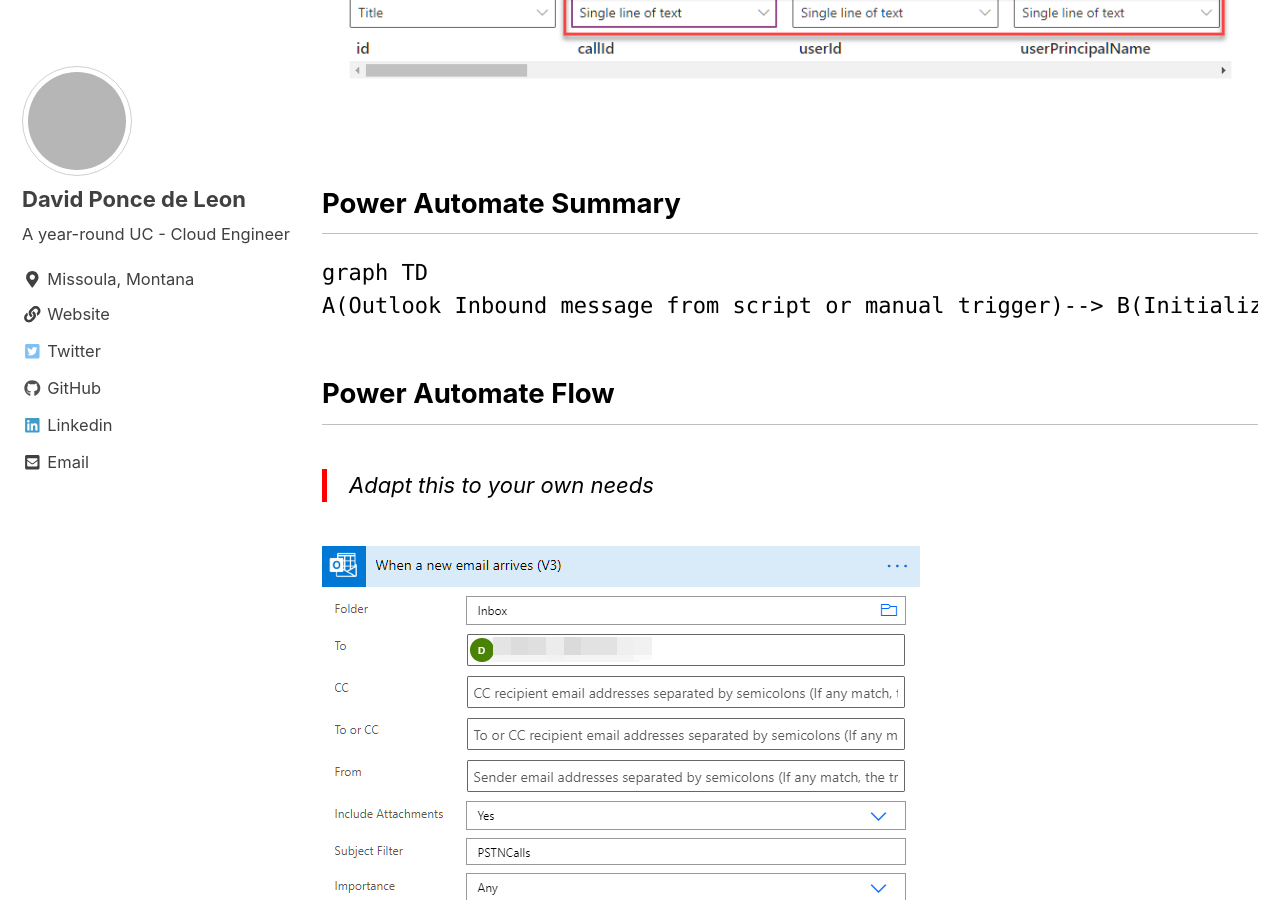
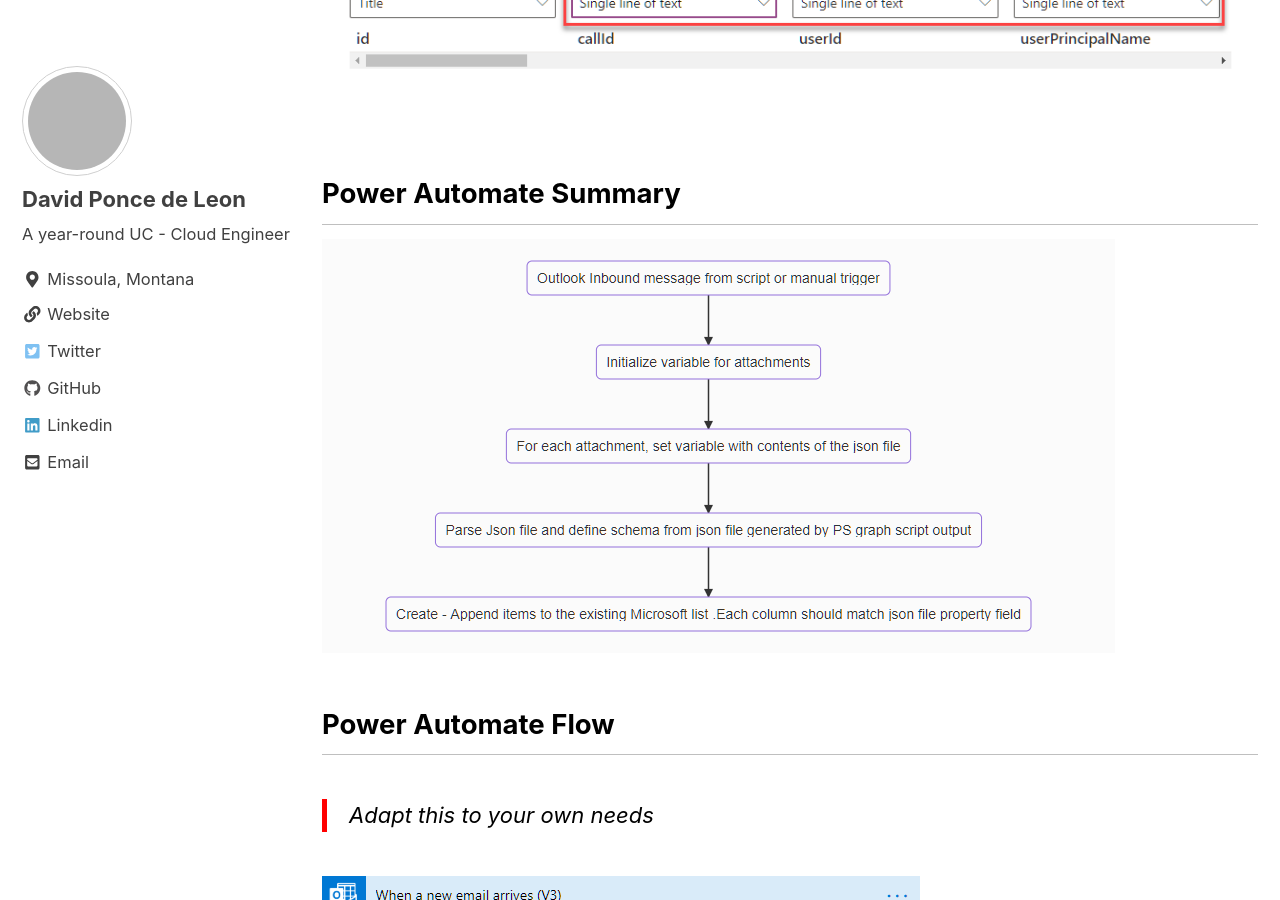
Before and after one commit to Pdleon/pdleon.github.io, a Jekyll site: the page built from _posts/2020-10-08-PSTN Call Records to Microsoft Lists.md, in a window 1280 px wide and 900 px high, scrolled down 2982 px. Built offline with Jekyll 4.4.1, drawn with Linux system fonts in a browser that asks for light colours; cached includes are drawn as plain includes; some of the changed text lies outside the part shown; grey boxes are pictures that could not be loaded.

Commit message:
updated post

````diff
--- a/_posts/2020-10-08-PSTN Call Records to Microsoft Lists.md
+++ b/_posts/2020-10-08-PSTN Call Records to Microsoft Lists.md
@@ -1,7 +1,7 @@
 ---
 title: "Microsoft Teams PSTN Record Calls to Microsoft Lists with Power Automate"
-tags: [MS Graph],[Power Automate]
-excerpt: "Automate Teams' call records to Microsoft Lists "
+tags: [Power Automate]
+excerpt: "Automate PSTN call records in Teams Admin Dashboard to Microsoft Lists "
 ---
 
 After my final thoughts on my article  [PSTN call records with Microsoft Graph](https://pdleon.github.io/Retrieve-PSTN-Calls-with-Microsoft-Graph/) I wanted to move this data to Microsoft Lists with Power Automate
@@ -20,14 +20,7 @@ The benefits are quite a few as expressed before :
 
 ## The goal
 
-```mermaid
-graph LR
-A[Teams Admin Portal Usage PSTN Reports] -->B(MS Graph via Powershell Script)
-    B --> C{Json file}
-    C -->|Save on Local| D(Offline Access)
-    C -->|Email| E[Power Automate to Microsoft Lists] --> F(Teams Channel Tab)
-```
-
+![](../assets/images/GoalDiagram.png)
 
 
 > Ideally, Microsoft teams' portal would offer this seamless interoperability but as of today, it's not possible so here is my workaround to this goal
@@ -42,17 +35,17 @@ A[Teams Admin Portal Usage PSTN Reports] -->B(MS Graph via Powershell Script)
 
 
 ```powershell
-					$creds= import-Clixml -Path "Yourpath\file.txt" # --> Prior to adding this line, I exported my credentials to an offline file
-                 	$mailparameters = @{
-                    From ='username@yourdomain'
-                    smtpserver = "smtp.office365.com"
-                    subject = "Your Custom Subject"
-                    credential = $creds
-                    body= 'Your email body'
-                    Port = 587
-                    UseSsl = $true
-                }
-                 get-childitem "Your Saved local folder\jsonfile.json" | Send-MailMessage @mailparameters -to $EmailTo # -> $Emailto variable or hard coded email address
+$creds= import-Clixml -Path "Yourpath\file.txt" # --> Prior to adding this line, I exported my credentials to an offline file
+$mailparameters = @{
+From ='username@yourdomain'
+smtpserver = "smtp.office365.com"
+subject = "Your Custom Subject"
+credential = $creds
+body= 'Your email body'
+Port = 587
+UseSsl = $true
+}
+get-childitem "Your Saved local folder\jsonfile.json" | Send-MailMessage @mailparameters -to $EmailTo # -> $Emailto variable or hard coded email address
 ```
 
 
@@ -87,11 +80,7 @@ This part should take care of scheduling or running a script on demand, retrievi
 
 ## Power Automate Summary
 
-```mermaid
-graph TD
-A(Outlook Inbound message from script or manual trigger)--> B(Initialize variable for attachments) --> D(For each attachment, set variable with contents of the json file) --> E(Parse Json file and define schema from json file generated by PS graph script output) --> F(Create - Append items to the existing Microsoft list .Each column should match json file property field)
-```
-
+![](../assets/images/PA-FlowSummary.png)
 
 
 ## Power Automate Flow
````
Also changed, not shown: assets/images/GoalDiagram.png (added), assets/images/PA-FlowSummary.png (added).
